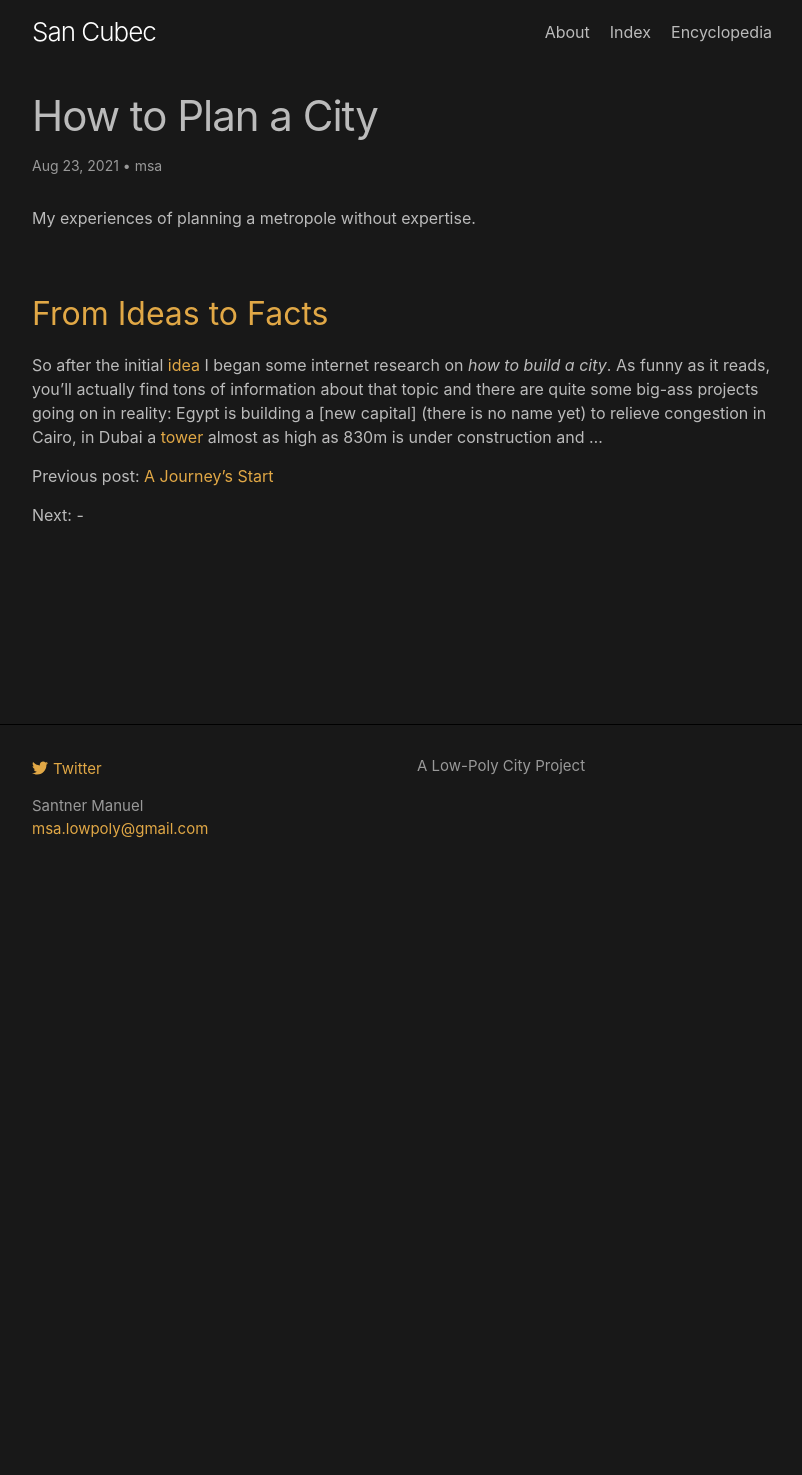
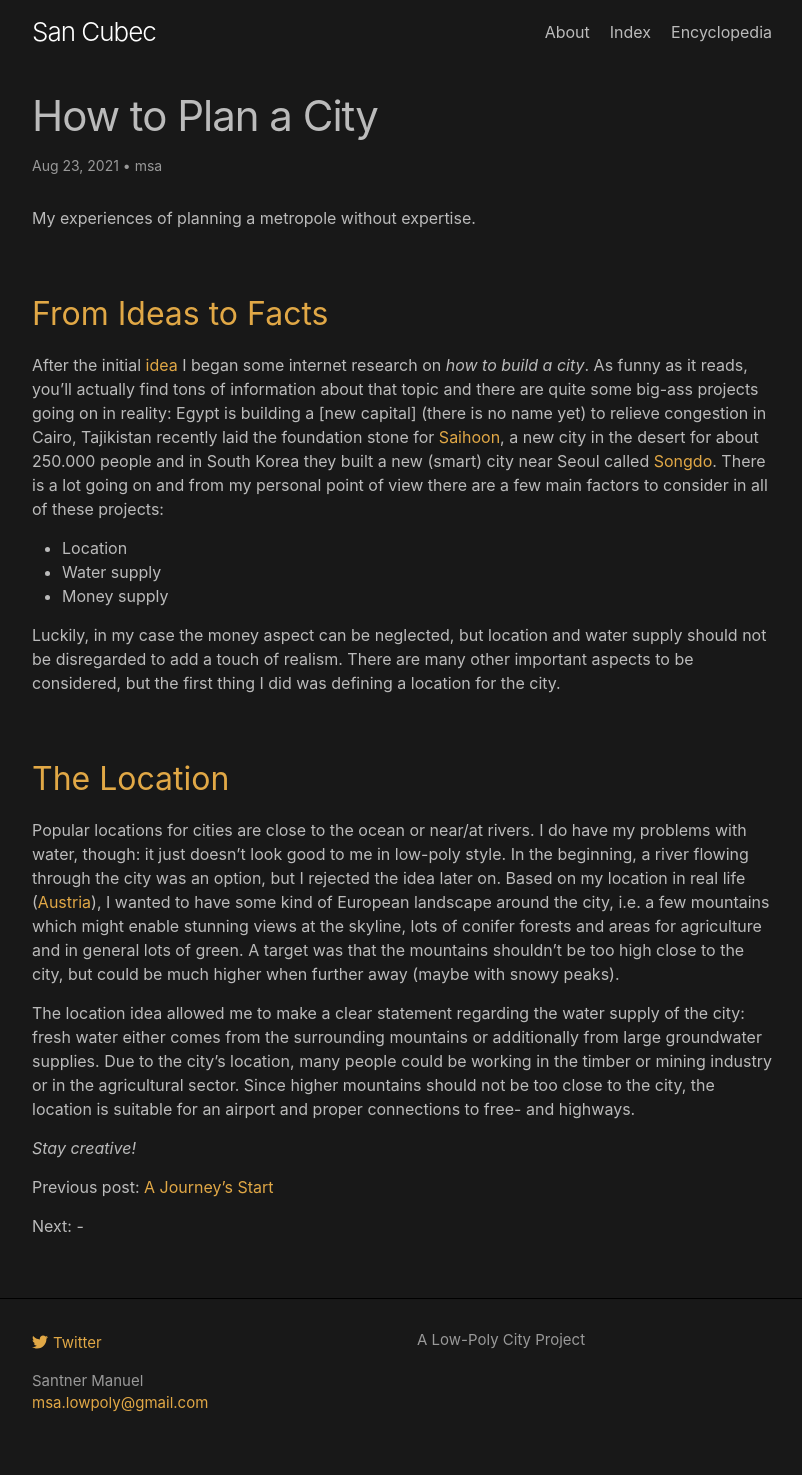
Before and after one commit to kant/san_cubec_blog, a Jekyll site: the page built from _posts/Blog/2021-08-23-Post0002.md, in a window 1280 px wide. Shown: the whole page, without its empty margins (238-1040 px from the left). Built offline with Jekyll 4.4.1, drawn with Linux system fonts in a browser that asks for light colours; before the commit the page ends 900 px from its top, so only the background shows below that.

Commit message:
update index & 2nd post

```diff
--- a/_posts/Blog/2021-08-23-Post0002.md
+++ b/_posts/Blog/2021-08-23-Post0002.md
@@ -10,9 +10,21 @@ My experiences of planning a metropole without expertise.
 
 ## <span style = "color:#e1a846">From Ideas to Facts</span>
 
-So after the initial [idea][id1] I began some internet research on _how to build a city_. As funny as it reads, you'll actually find tons of information about that topic and there are quite some big-ass projects going on in reality: Egypt is building a [new capital] (there is no name yet) to relieve congestion in Cairo, in Dubai a [tower][id3] almost as high as 830m is under construction and ...
+After the initial [idea][id1] I began some internet research on _how to build a city_. As funny as it reads, you'll actually find tons of information about that topic and there are quite some big-ass projects going on in reality: Egypt is building a [new capital] (there is no name yet) to relieve congestion in Cairo, Tajikistan recently laid the foundation stone for [Saihoon][id3], a new city in the desert for about 250.000 people and in South Korea they built a new (smart) city near Seoul called [Songdo][id4]. There is a lot going on and from my personal point of view there are a few main factors to consider in all of these projects:
 
-<!--_Stay creative!_-->
+* Location
+* Water supply
+* Money supply
+
+Luckily, in my case the money aspect can be neglected, but location and water supply should not be disregarded to add a touch of realism. There are many other important aspects to be considered, but the first thing I did was defining a location for the city.
+
+## <span style = "color:#e1a846">The Location</span>
+
+Popular locations for cities are close to the ocean or near/at rivers. I do have my problems with water, though: it just doesn't look good to me in low-poly style. In the beginning, a river flowing through the city was an option, but I rejected the idea later on. Based on my location in real life ([Austria][id5]), I wanted to have some kind of European landscape around the city, i.e. a few mountains which might enable stunning views at the skyline, lots of conifer forests and areas for agriculture and in general lots of green. A target was that the mountains shouldn't be too high close to the city, but could be much higher when further away (maybe with snowy peaks).
+
+The location idea allowed me to make a clear statement regarding the water supply of the city: fresh water either comes from the surrounding mountains or additionally from large groundwater supplies. Due to the city's location, many people could be working in the timber or mining industry or in the agricultural sector. Since higher mountains should not be too close to the city, the location is suitable for an airport and proper connections to free- and highways.
+
+_Stay creative!_
 
 Previous post: [A Journey's Start][id1]
 
```
Also changed, not shown: other parts of _posts/Blog/2021-08-23-Post0002.md (+3 -1 lines), index.md (+1 -1 lines).
